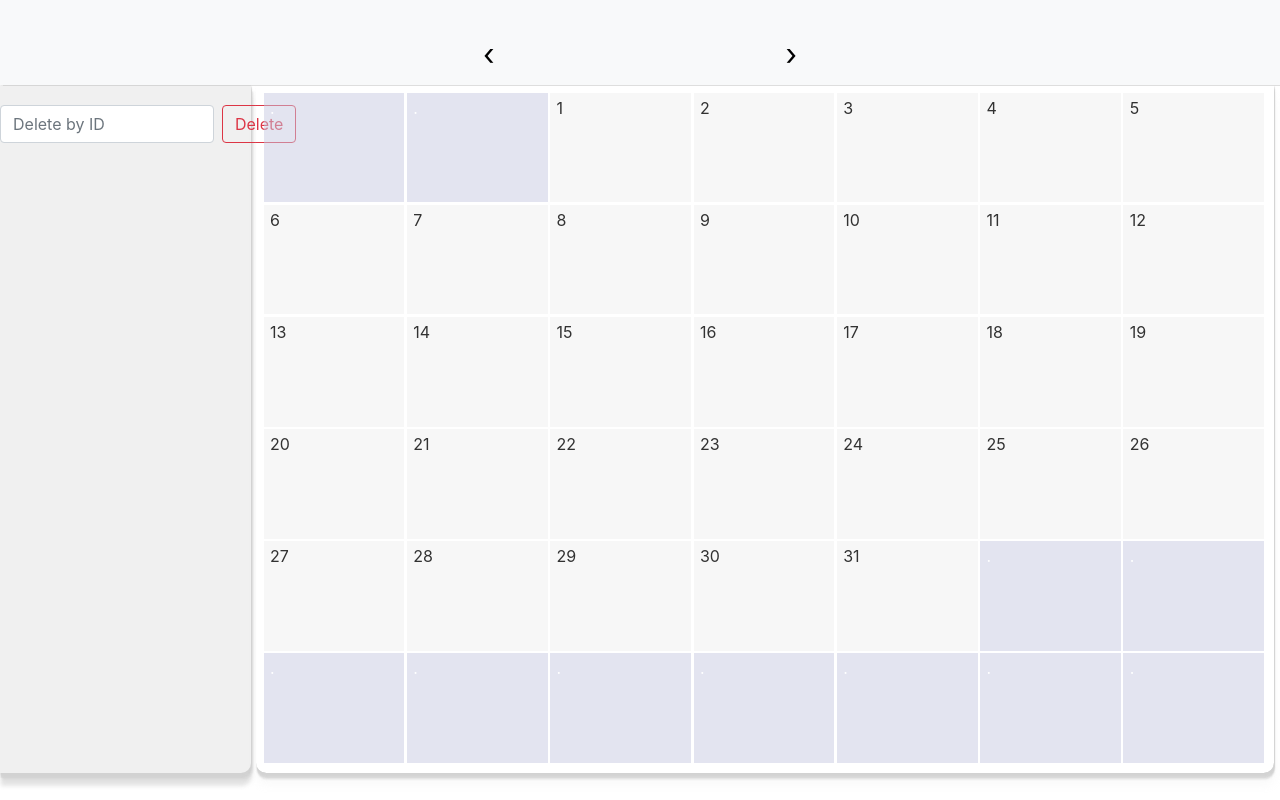
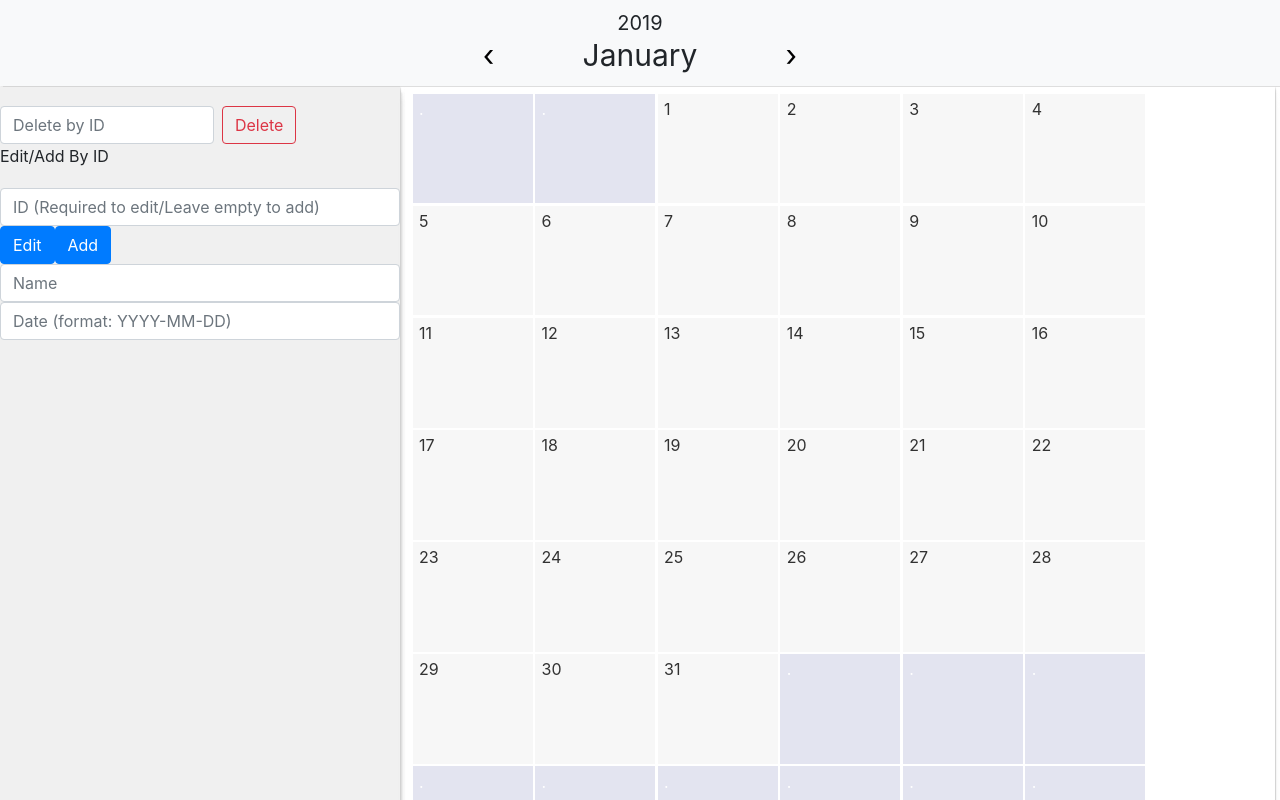
Before and after one commit to nickmckenney/calanderprojectMERN, a React (Create React App) app: page / in a window 1280 px wide. Built offline with nearby package versions, Linux system fonts and the light colour scheme; no server answers; what enzyme, enzyme-adapter-react-16 would draw is missing.

Commit message:
Implemented form to create/edit birthdays in aside bar

```diff
--- a/src/App.js
+++ b/src/App.js
@@ -239,6 +239,7 @@ class App extends Component {
           clickHandlerPrev={this.monthPrevoius}
           months={this.months}
           apiURL={this.apiURL}
+          {...this.state}
         />
         <Aside
           apiURL={this.apiURL}
--- a/src/Aside.js
+++ b/src/Aside.js
@@ -1,6 +1,7 @@
 import React, { Component } from "react";
 import "./App.css";
 import Delete from "./components/Edits/DeleteBirthday";
+import Create from "./components/Edits/CreateBirthday";
 
 class Aside extends Component {
   constructor(props) {
@@ -15,6 +16,7 @@ class Aside extends Component {
     return (
       <div className="aside">
         <Delete apiURL={this.props.apiURL} displayUpdate={this.displayUpdate}/>
+        <Create apiURL={this.props.apiURL} displayUpdate={this.displayUpdate}/>
       </div>
     )
   }
--- a/src/components/Edits/CreateBirthday.css
+++ b/src/components/Edits/CreateBirthday.css
@@ -0,0 +1,4 @@
+.editAdd {
+    display: flex;
+    flex-direction: column;
+}
--- a/src/components/Edits/CreateBirthday.js
+++ b/src/components/Edits/CreateBirthday.js
@@ -13,7 +13,7 @@ class BirthdayUpdateAdd extends Component {
   editByID = event => {
     event.preventDefault();
     this.isLoading = true;
-    fetch(this.props.apiURL + "/id/" + this.editID, {
+    fetch(this.props.apiURL + "birthday/id/" + this.editID, {
       method: "PUT",
       body: JSON.stringify(this.data),
       headers: { "Content-Type": "application/json" }
@@ -34,7 +34,8 @@ class BirthdayUpdateAdd extends Component {
   AddNew = event => {
     event.preventDefault();
     this.isLoading = true;
-    fetch(this.props.apiURL, {
+    console.log(this.props.apiURL + "birthday/");
+    fetch((this.props.apiURL + "birthday/"), {
       method: "POST",
       body: JSON.stringify(this.data),
       headers: { "Content-Type": "application/json" }
@@ -45,7 +46,7 @@ class BirthdayUpdateAdd extends Component {
         this.searchArray = res;
         this.isLoading = false;
         // Sends res back to display from a props function
-        this.props.setSearchArray(res);
+        // this.props.setSearchArray(res);
       })
       .catch(err => {
         console.log("We've got a problem, sir.", err);
@@ -79,7 +80,7 @@ class BirthdayUpdateAdd extends Component {
       <div>
         <div className="amiibo-search-ID">
           Edit/Add By ID
-          <form className="form-inline">
+          <form className="form-inline editAdd">
             <div className="form-group">
               <input
                 type="text"
@@ -130,3 +131,5 @@ class BirthdayUpdateAdd extends Component {
     );
   }
 }
+
+export default BirthdayUpdateAdd;
--- a/src/components/Edits/DeleteHoliday.js
+++ b/src/components/Edits/DeleteHoliday.js
@@ -39,20 +39,20 @@ class Delete extends Component {
       <div>
         <form className="form-inline">
           <div className="form-group">
-            {/* <input
+            <input
               type="text"
               placeholder="ID (Required to delete)"
               onChange={this.setID}
               className="form-control"
               style={{ width: "400px" }}
-            /> */}
+            />
             <div className="space-five"></div>
             <button
               className="btn btn-danger"
               type="submit"
               onClick={this.delete}
             >
-              Delete
+              Holiday
             </button>
           </div>
         </form>
```
